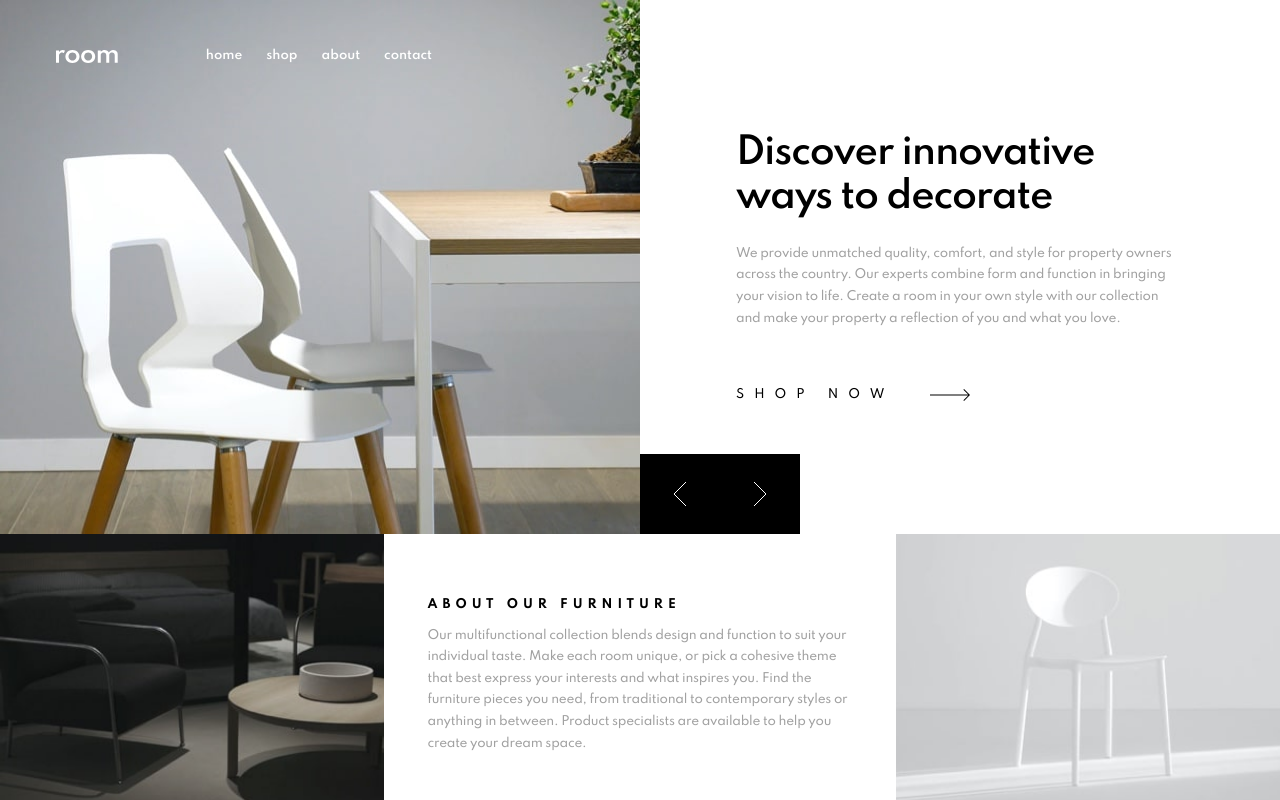
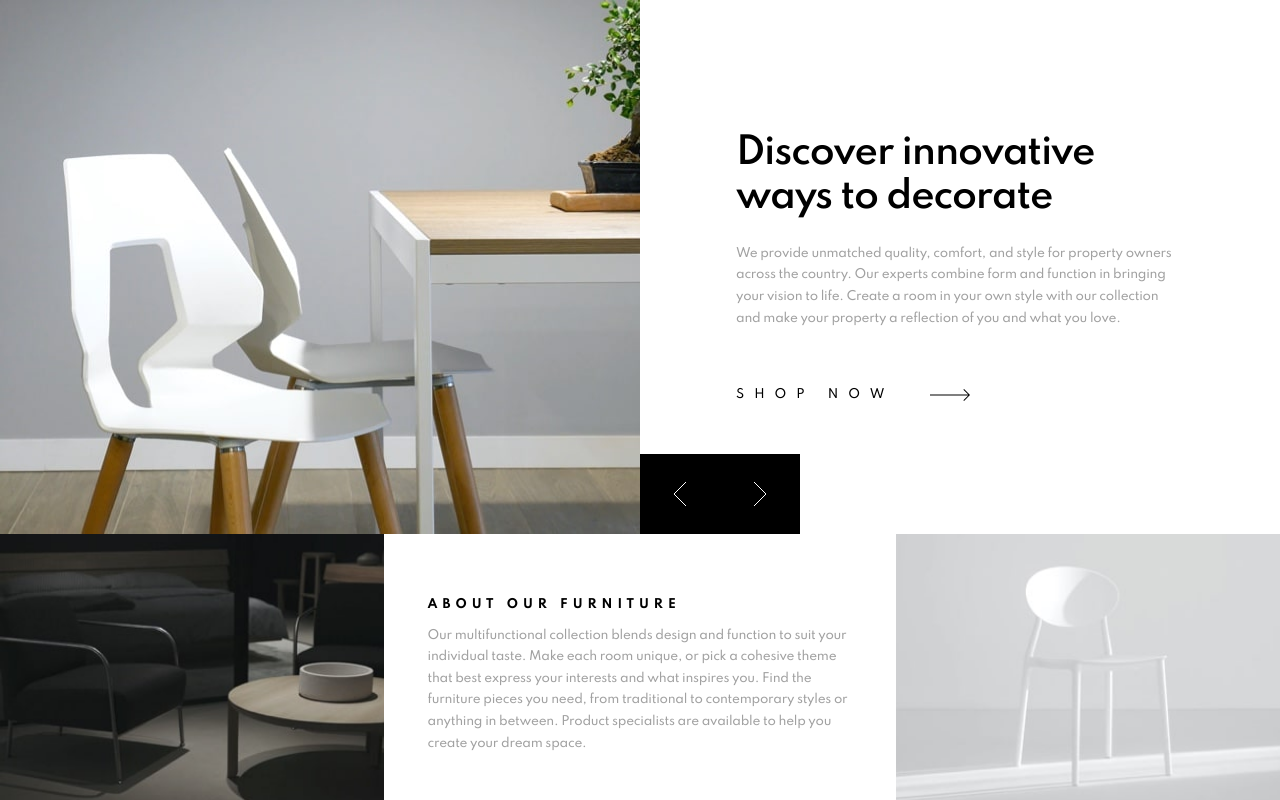
Before and after one commit to msunji/room-homepage, a React (Create React App) app: page / in a window 1280 px wide. Built offline with nearby package versions, Linux system fonts and the light colour scheme.

Commit message:
Removed Nav component

```diff
--- a/src/App.js
+++ b/src/App.js
@@ -3,16 +3,14 @@ import breakpoints from "./styles/breakpoints";
 import styled from "styled-components";
 import { Slides } from "./components/slides/Slides.js";
 import { About } from "./components/About";
-import { Nav } from "./components/nav/Nav";
 
 const MainGrid = styled.main`
   display: grid;
   grid-template-columns: 1fr;
   height: 100vh;
-  position: relative;
 
   @media screen and ${breakpoints.lg} {
-    grid-template-rows: 66.7% 1fr;
+    grid-template-rows: 66.7% auto;
   }
 `;
 
@@ -20,7 +18,6 @@ function App() {
   return (
     <>
       <GlobalStyle />
-      <Nav />
       <MainGrid>
         <Slides />
         <About />
```
